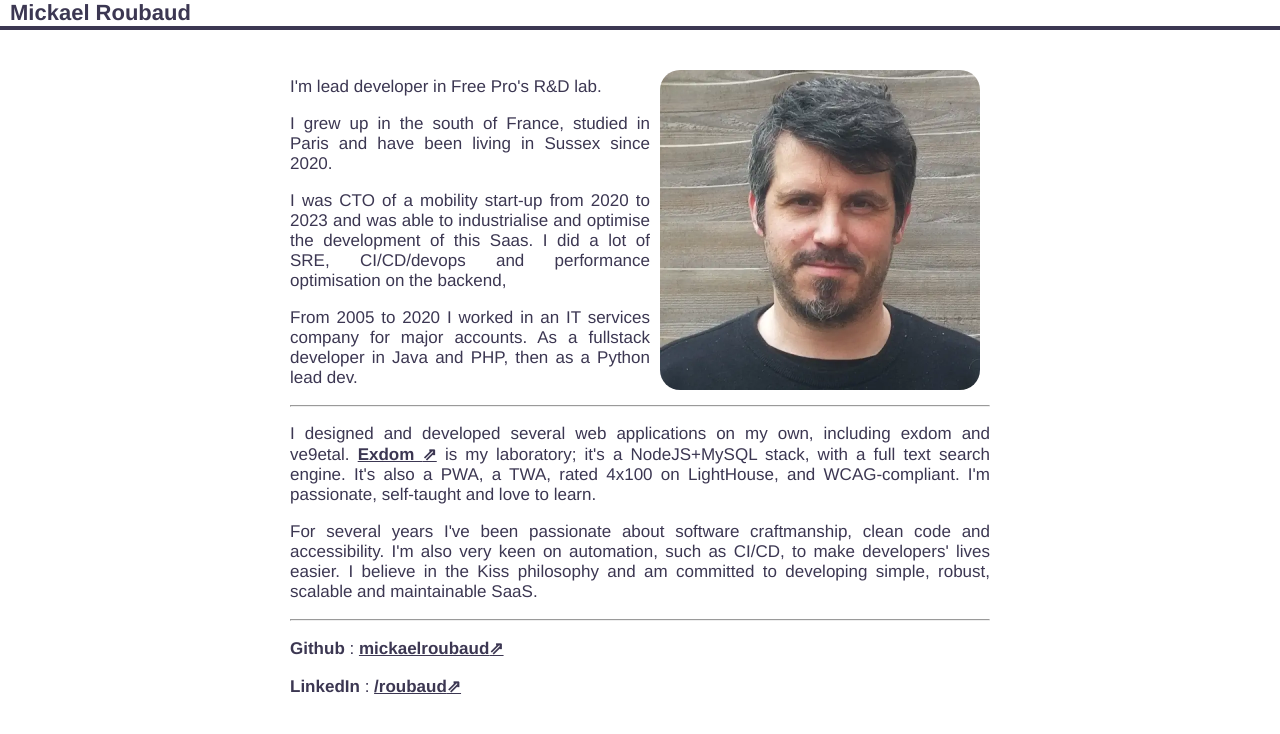
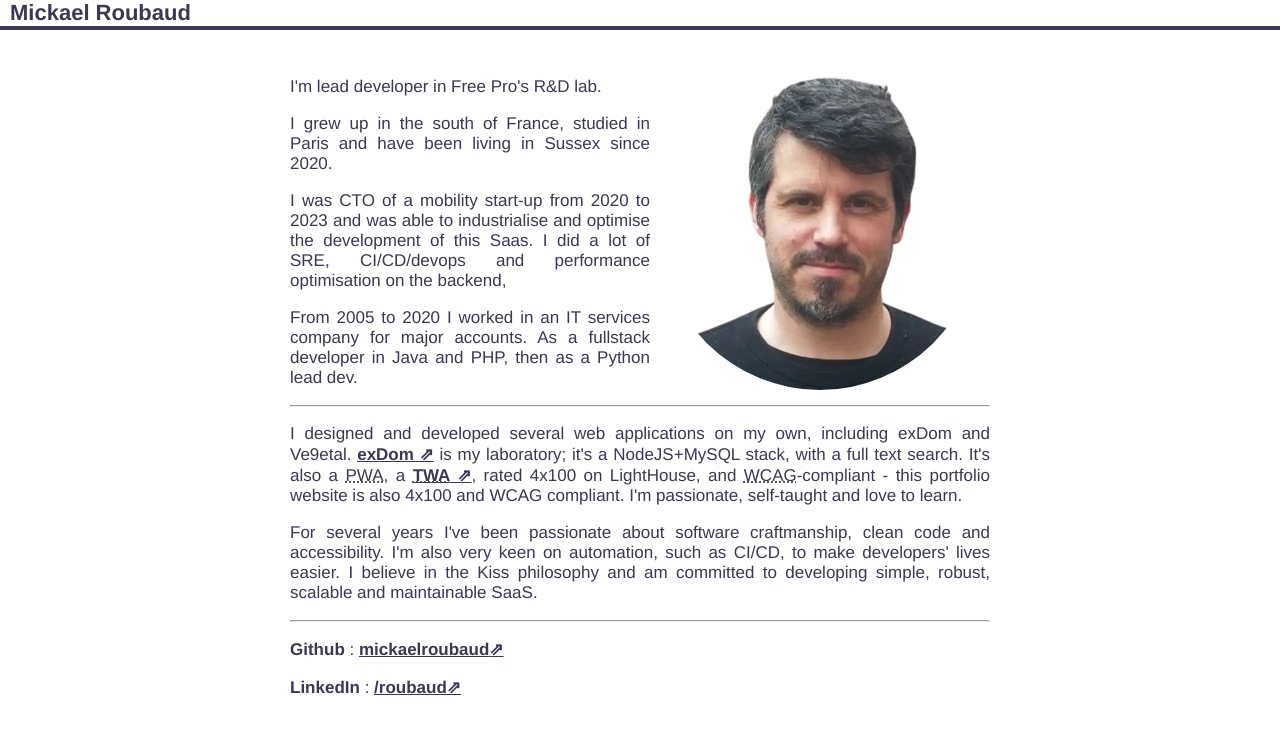
Before and after one commit to mickaelroubaud/roubaud, a plain HTML site: page index.html in a window 1280 px wide. Drawn offline with Linux system fonts and the light colour scheme.

Commit message:
css:round new pic

```diff
--- a/index.html
+++ b/index.html
@@ -5,7 +5,7 @@
     <meta charset="utf-8">
     <meta name="description" content="Mickael Roubaud - Lead developer">
     <link rel="canonical" href="https://www.roubaud.org">
-    <link href="style3.css" rel="stylesheet">
+    <link href="style4.css" rel="stylesheet">
     <meta name="viewport" content="width=device-width" />
     <title>Mickael Roubaud - Lead developer</title>
 </head>
@@ -14,7 +14,7 @@
     <a href="#page" class="skip-to-main-content-link">Skip to content</a>
     <header>Mickael Roubaud</header>
     <main id="page">
-        <div id="photo"><img src="m_roubaud1.webp" alt="Michael Roubaud"></div>
+        <div id="photo"><img src="mickael_roubaud.webp" alt="Michael Roubaud"></div>
         <p>I'm lead developer in Free Pro's R&D lab.</p>
         <p>I grew up in the south of France, studied in Paris and have been living in Sussex since 2020.</p>
         <p>I was CTO of a mobility start-up from 2020 to 2023 and was able to industrialise and optimise the
@@ -23,14 +23,21 @@
             and PHP, then as a Python lead dev.</p>
 
         <hr />
-        <p>I designed and developed several web applications on my own, including exdom and ve9etal.
+        <p>I designed and developed several web applications on my own, including exDom and Ve9etal.
             <a class="newWindow" href="https://www.exdom.fr/" target="_blank"
                 aria-label="Exdom.fr - Opens a new window">
-                Exdom
+                exDom
             </a>
 
-            is my laboratory; it's a NodeJS+MySQL stack, with a full text search engine. It's also a PWA, a
-            TWA, rated 4x100 on LightHouse, and WCAG-compliant.
+            is my laboratory; it's a NodeJS+MySQL stack, with a full text search. It's also a <acronym
+                title="Progressive Web App">PWA</acronym>, a
+            <a class="newWindow" href="https://play.google.com/store/apps/details?id=fr.exdom.www.twa&hl=ln"
+                target="_blank" aria-label="Exdom on Pley Store - Opens a new window">
+                <acronym title="Trusted Web App">TWA</acronym>
+            </a>, rated 4x100 on LightHouse, and <acronym
+                title="Web Content Accessibility Guidelines">WCAG</acronym>-compliant - this portfolio website is also
+            4x100 and WCAG
+            compliant.
             I'm passionate, self-taught and love to learn.
         </p>
 
--- a/style3.css
+++ b/style4.css
@@ -61,7 +61,7 @@ a:hover {
     max-width: 320px;
     height: calc(100vw - 40px);
     max-height: 320px;
-    border-radius: 20px;
+    border-radius: 100%;
     overflow: hidden;
 }
 
```
Also changed, not shown: m_roubaud1.webp (deleted), mickael_roubaud.webp (added).
